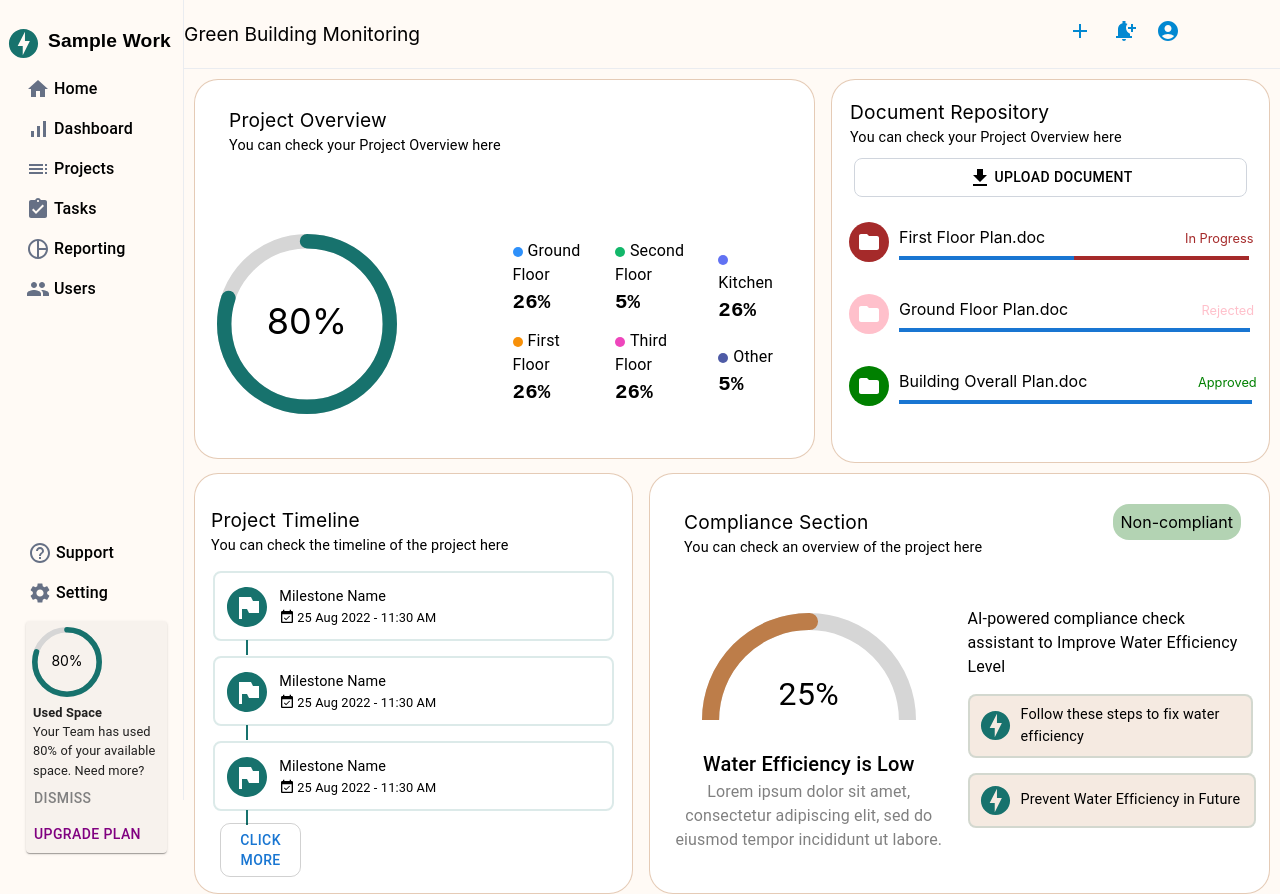
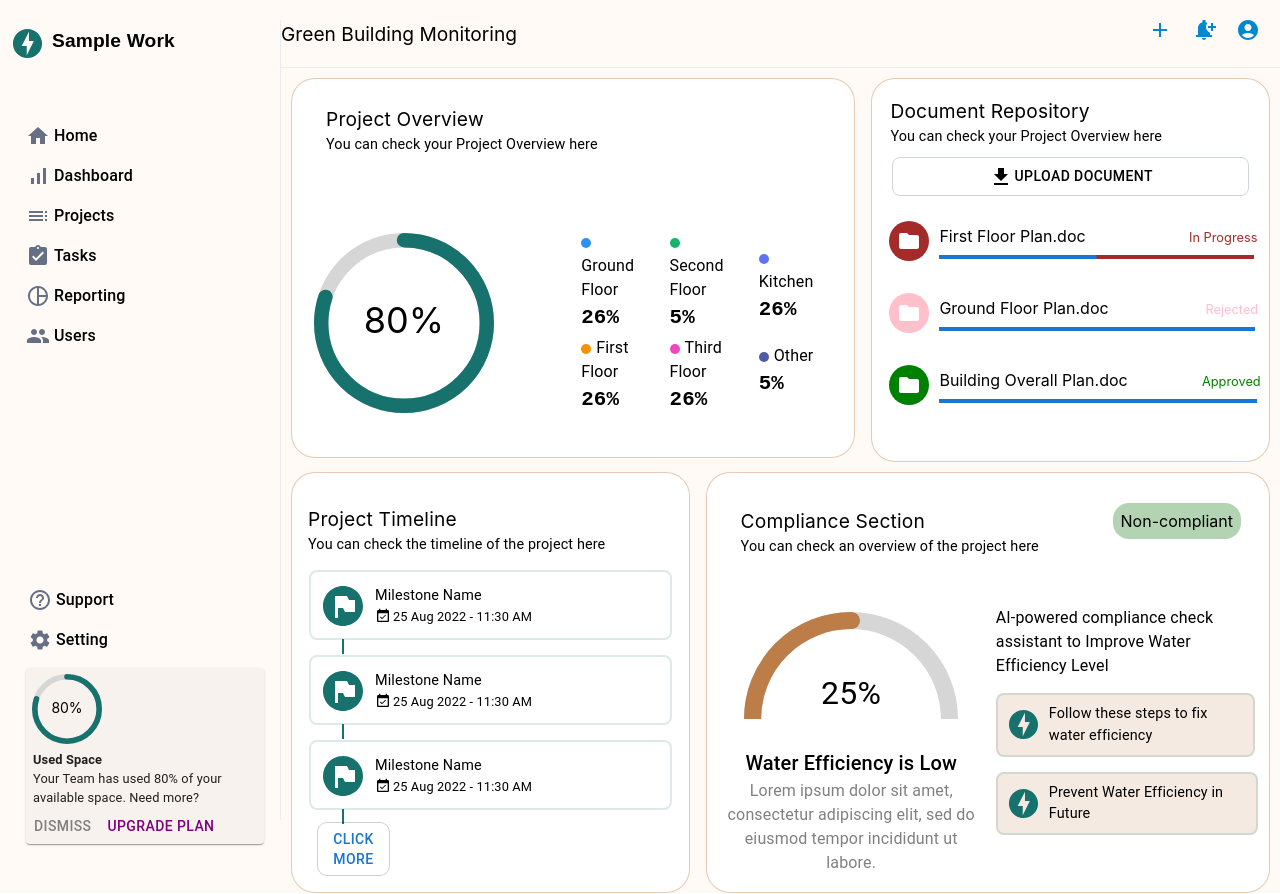
Before and after one commit to 786-aquib/UITesting, a React (Create React App) app: page / in a window 1280 px wide. Built offline with nearby package versions, Linux system fonts and the light colour scheme.

Commit message:
Corrected most of the things

```diff
--- a/src/components/SideBar.tsx
+++ b/src/components/SideBar.tsx
@@ -1,3 +1,4 @@
+import { useState } from "react";
 import { Button, Card, Typography } from "@mui/material";
 import HomeIcon from '@mui/icons-material/Home';
 import OfflineBoltIcon from '@mui/icons-material/OfflineBolt';
@@ -9,30 +10,52 @@ import GroupIcon from '@mui/icons-material/Group';
 import HelpOutlineIcon from '@mui/icons-material/HelpOutline';
 import SettingsIcon from '@mui/icons-material/Settings';
 import ProgressBar from "./ProgressBar";
+import MenuIcon from '@mui/icons-material/Menu'; // Icon to open sidebar
+import CloseIcon from '@mui/icons-material/Close'; // Icon to close sidebar
 import { useMediaQuery } from '@mui/material';
 
 export default function SideBar() {
+    const [isOpen, setIsOpen] = useState(false);
     const isMobile = useMediaQuery('(max-width:680px)');
 
-    if (isMobile) {
-        return null; // Don't render the sidebar on small screens
-    }
+    const toggleSidebar = () => {
+        setIsOpen(!isOpen);
+    };
 
     return (
+        <div style={{ position: 'relative' }}>
+            {isMobile && !isOpen && (
+                <Button onClick={toggleSidebar} sx={{ position: 'absolute', marginTop:'12px', marginLeft:'-3px' }}>
+                    <MenuIcon />
+                </Button>
+            )}
+
+            {(isOpen || !isMobile) && (
                 <div style={{
                     width: '280px',
                     height: '100vh',
                     borderRight: '1px solid #EAECF0',
-            transition: 'width 0.3s ease',
-            display: 'flex',
-            flexDirection: 'column',
+                    position: isMobile ? 'absolute' : 'static', // Use absolute positioning only on mobile
+                    top: 0,
+                    left: 0,
+                    backgroundColor: '#FFFAF5',
+                    boxShadow: isMobile ? '2px 0 5px rgba(0,0,0,0.2)' : 'none',
+                    zIndex: 1000, // Ensure it stays on top
+                    transition: 'transform 0.3s ease',
                 }}>
+                    <div style={{ display: 'flex', justifyContent: 'space-between', alignItems: 'center', padding: '10px', marginTop:'20px' }}>
                         <Typography
-                sx={{ display: 'flex', justifyContent: 'start', flexDirection: 'row', height: '68px', paddingTop: '30px', paddingLeft: '6px' }}
+                            sx={{ display: 'flex', justifyContent: 'start', flexDirection: 'row', height: '68px' }}
                         >
                             <OfflineBoltIcon fontSize="large" sx={{ marginRight: '7px', color:'#17726D', marginTop:'-4px' }} />
                             <span style={{ fontSize: '1.2rem', fontFamily: 'sans-serif', fontWeight: '600', lineHeight:'22.4px' }}>Sample Work</span>
                         </Typography>
+                        {isMobile && (
+                            <Button onClick={toggleSidebar}>
+                                <CloseIcon />
+                            </Button>
+                        )}
+                    </div>
 
                     <div style={{ display: 'flex', flexDirection: 'column', justifyContent: 'space-between', paddingLeft: '10px', flexGrow: 1 }}>
                         <div style={{
@@ -44,7 +67,7 @@ export default function SideBar() {
                             padding: '16px'
                         }}>
                             {[
-                        { icon: <HomeIcon  sx={{color: '#667085'}}/>, label: "Home" },
+                                { icon: <HomeIcon sx={{color: '#667085'}}/>, label: "Home" },
                                 { icon: <SignalCellularAltIcon sx={{color: '#667085'}} />, label: "Dashboard" },
                                 { icon: <TocIcon sx={{color: '#667085'}} />, label: "Projects" },
                                 { icon: <AssignmentTurnedInIcon sx={{color: '#667085'}} />, label: "Tasks" },
@@ -96,5 +119,7 @@ export default function SideBar() {
                         </div>
                     </div>
                 </div>
+            )}
+        </div>
     );
 }
--- a/src/components/TopHeader.tsx
+++ b/src/components/TopHeader.tsx
@@ -1,41 +1,52 @@
-
-
-import { Typography } from '@mui/material';
+import React from 'react';
+import { Typography, useMediaQuery } from '@mui/material';
 import AddIcon from '@mui/icons-material/Add';
 import NotificationAddSharpIcon from '@mui/icons-material/NotificationAddSharp';
 import AccountCircleSharpIcon from '@mui/icons-material/AccountCircleSharp';
 
+const Header = () => {
+    const isSmallScreen = useMediaQuery('(max-width:680px)');
 
-
-export default function TopHeader() {
-
-    return(
-
+    return (
         <div
-           style={{width:'auto', height:'68px', left:'260px', borderBottom: '1px solid #EAECF0', display:'flex', flexDirection:'row', justifyContent:'space-between', alignItems:'center' }}
+            style={{
+                width: '100%', // Use full width
+                height: '68px',
+                borderBottom: '1px solid #EAECF0',
+                display: 'flex',
+                flexDirection: 'row',
+                justifyContent: isSmallScreen ? 'flex-end' : 'space-between',
+                alignItems: 'center',
+                paddingLeft: isSmallScreen ? '50px' : '0', // Add left padding on small screens
+                paddingRight: '20px', // Ensure there's space on the right
+                boxSizing: 'border-box' // Include padding in width calculations
+            }}
         >
             <div
-                style={{ fontSize: '1.2rem', fontFamily:'inherit', fontWeight:400}}
+                style={{ fontSize: '1.2rem', fontFamily: 'inherit', fontWeight: 400 }}
             >
                 Green Building Monitoring
             </div>
 
             <div
-               style={{ display: 'flex', flexDirection:'row', gap: '20px', marginRight: '100px'}}
+                style={{
+                    display: 'flex',
+                    flexDirection: 'row',
+                    gap: '20px',
+                }}
             >
                 <Typography>
-                <AddIcon color='info'/>
+                    <AddIcon color='info' />
                 </Typography>
                 <Typography>
-                    <NotificationAddSharpIcon color='info'/>
+                    <NotificationAddSharpIcon color='info' />
                 </Typography>
                 <Typography>
-                   <AccountCircleSharpIcon color='info'/>
+                    <AccountCircleSharpIcon color='info' />
                 </Typography>
             </div>
+        </div>
+    );
+};
 
-        </div>
-
-    );
-}
-export{};
+export default Header;
```
Lines whose indentation alone changed are shown as unchanged.
